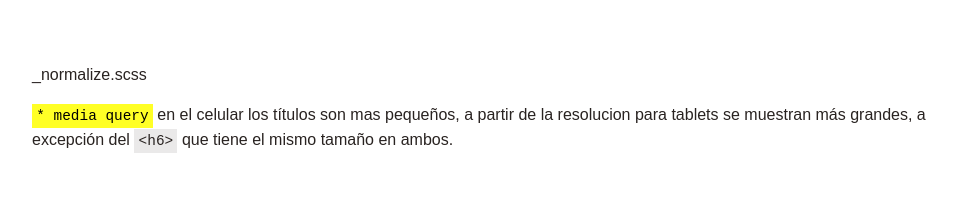
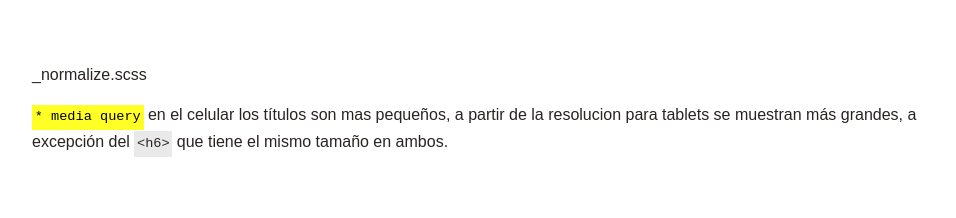
Before and after one commit to flkt-crnpio/mol-normalize, a website: page docs/index.html in a window 1280 px wide. Shown: the part 1780-1998 px from the top of the page, without its empty margins (160-1116 px from the left). Drawn offline with Linux system fonts and the light colour scheme.

Commit message:
fix padding for inline tags

```diff
--- a/scss/_normalize.scss
+++ b/scss/_normalize.scss
@@ -283,10 +283,10 @@ var,
 mark {
   display: inline-block;
   font-family: $m-code-family;
-  font-size: .9em;
+  font-size: .85em;
   font-weight: normal;
   line-height: inherit;
-  padding: 0 .3em;
+  padding: .05em .2em;
 }
 
 code,
```
Also changed, not shown: docs/n.css, mol/n.min.css, 1 other file.
